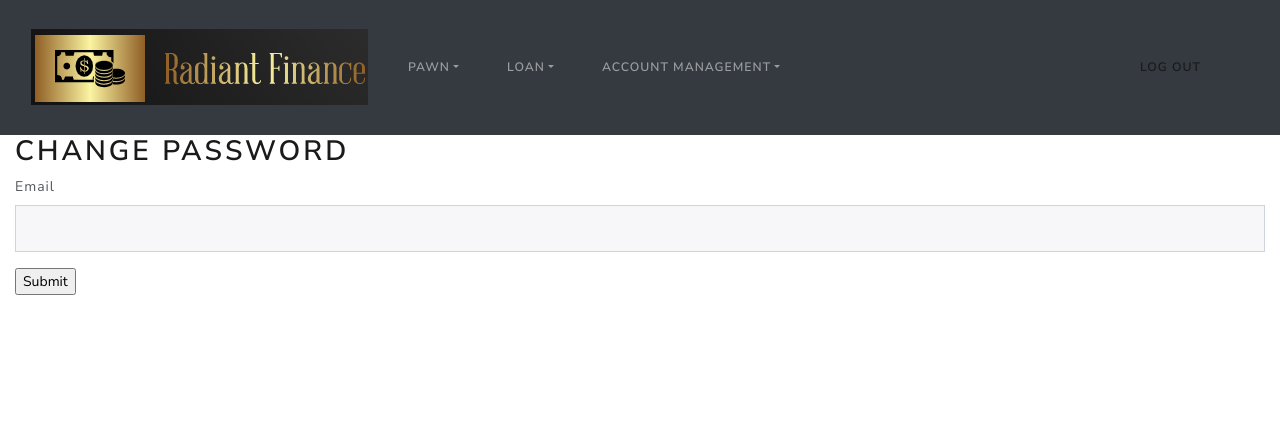
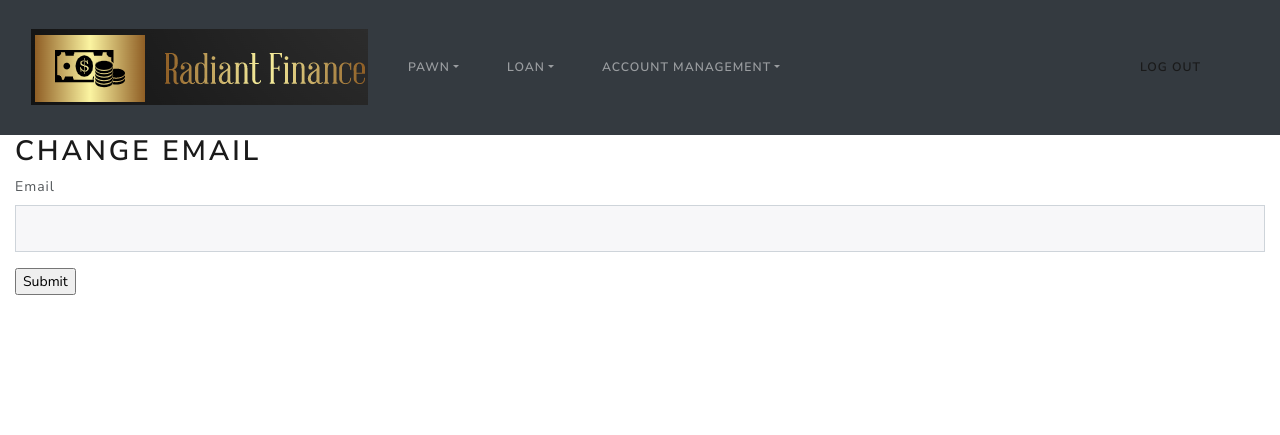
Before and after one commit to ravu63/System-Security-Project, a Flask app: template templates/changeEmail.html in a window 1280 px wide. Shown: the top 435 px of the page. Run offline with Flask 2, Linux system fonts and the light colour scheme; the template is opened without the code that fills it: values that come from a table or form of the project are taken from there, others are empty; some libraries are stand-ins or nearby versions.

Commit message:
change title for my html stuff

```diff
--- a/templates/changeEmail.html
+++ b/templates/changeEmail.html
@@ -12,7 +12,7 @@
 <div class="wrapper fadeInDown">
   <div id="formContent">
     <!-- Tabs Titles -->
-    <h2>Change Password</h2>
+    <h2>Change Email</h2>
 
 
 
```
Also changed, not shown: database.db.
